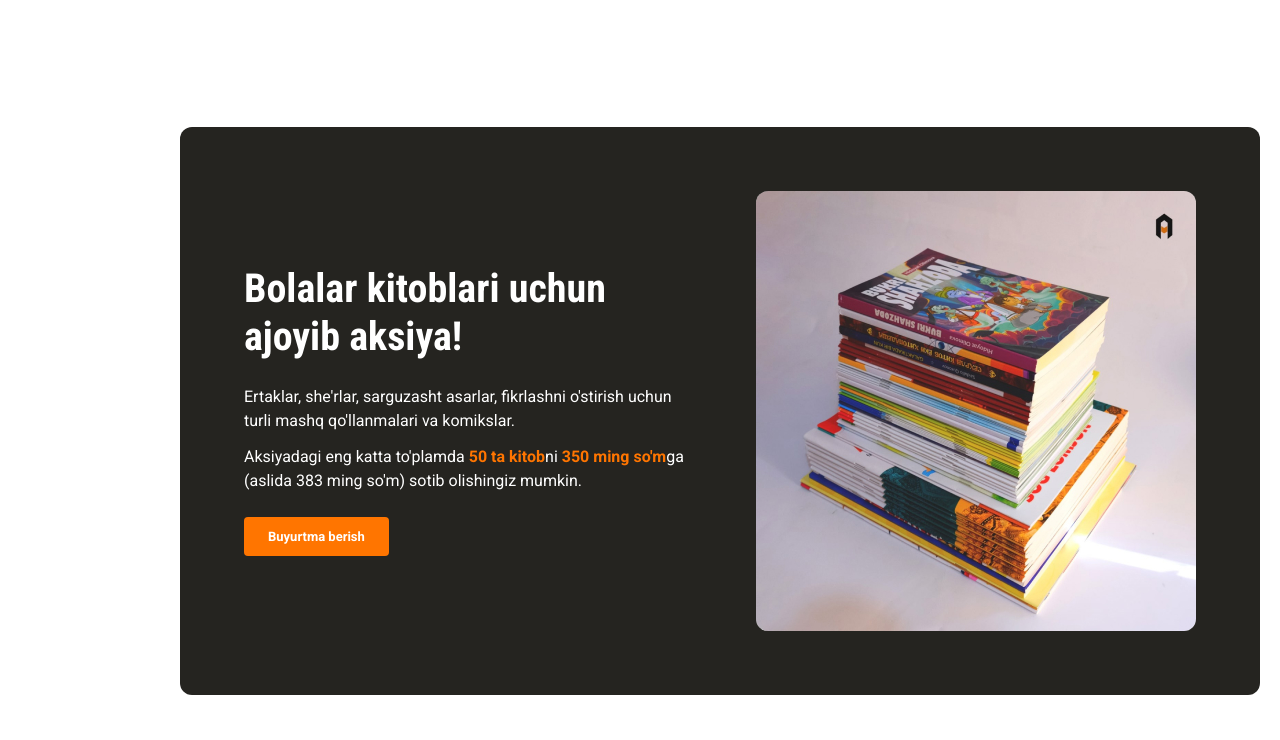
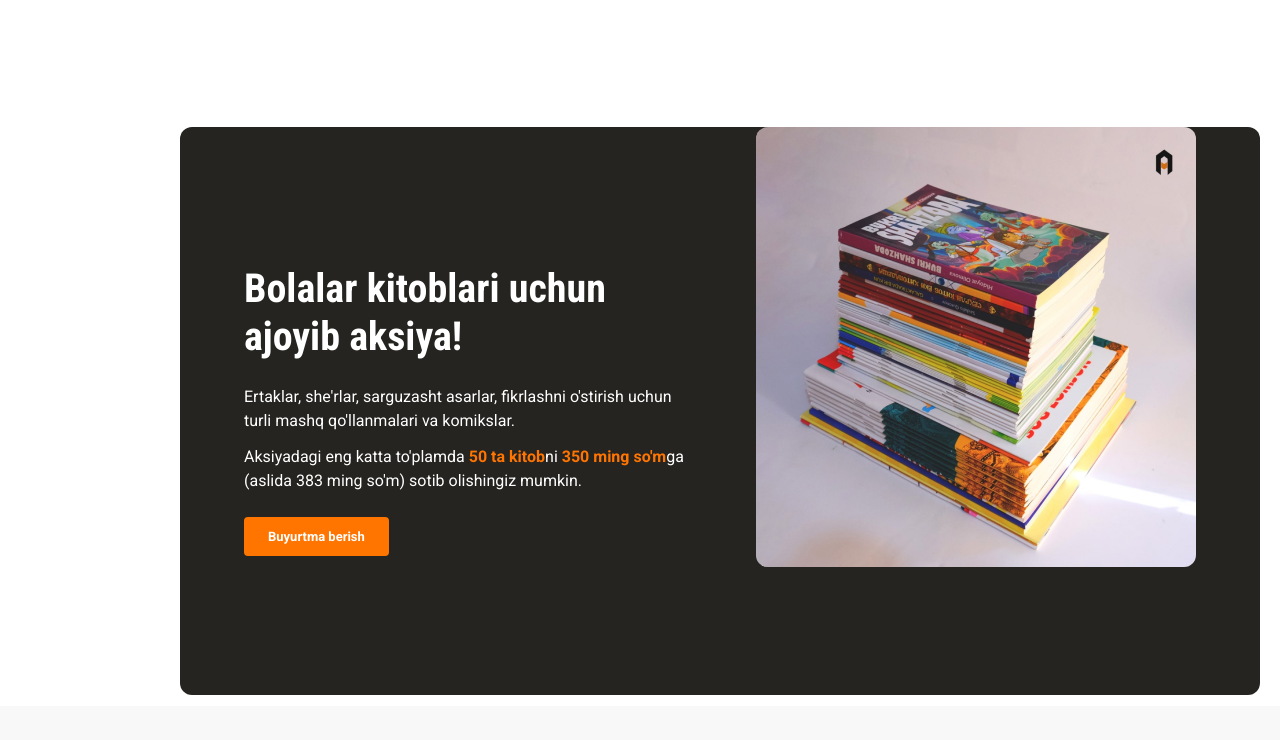
Before and after one commit to Khurshiddd/galere, a website: page index.html in a window 1280 px wide. Shown: the part 1540-2280 px from the top of the page. Drawn offline with nearby package versions, Linux system fonts and the light colour scheme.

Commit message:
Update style.css

```diff
--- a/style.css
+++ b/style.css
@@ -214,6 +214,8 @@ body{
     color: #ff7500;
 }
 .promo-img{
+    position: relative;
+    bottom: 64px;
     width: 440px;
     height: 440px;
     object-fit: cover;
@@ -312,3 +314,6 @@ body{
    margin-top: 40px;
    margin-bottom: -60px;
 }
+.cll {
+    height: 419px;
+}
```
